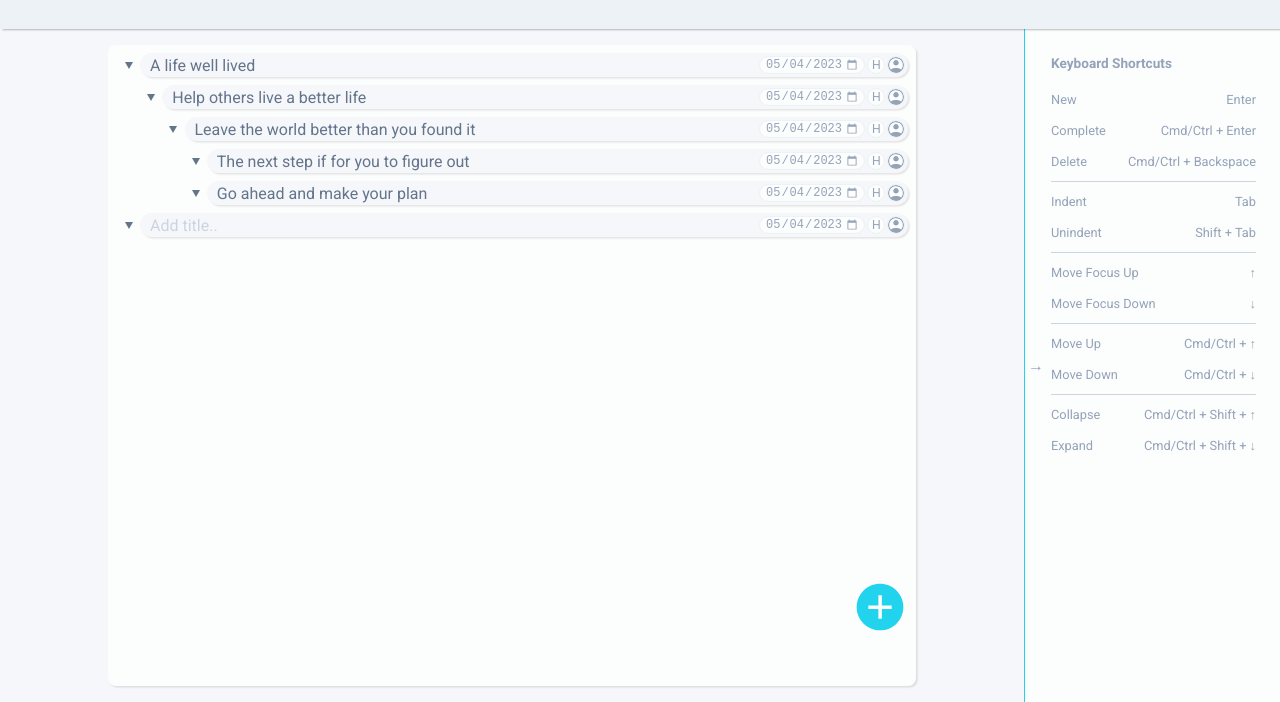
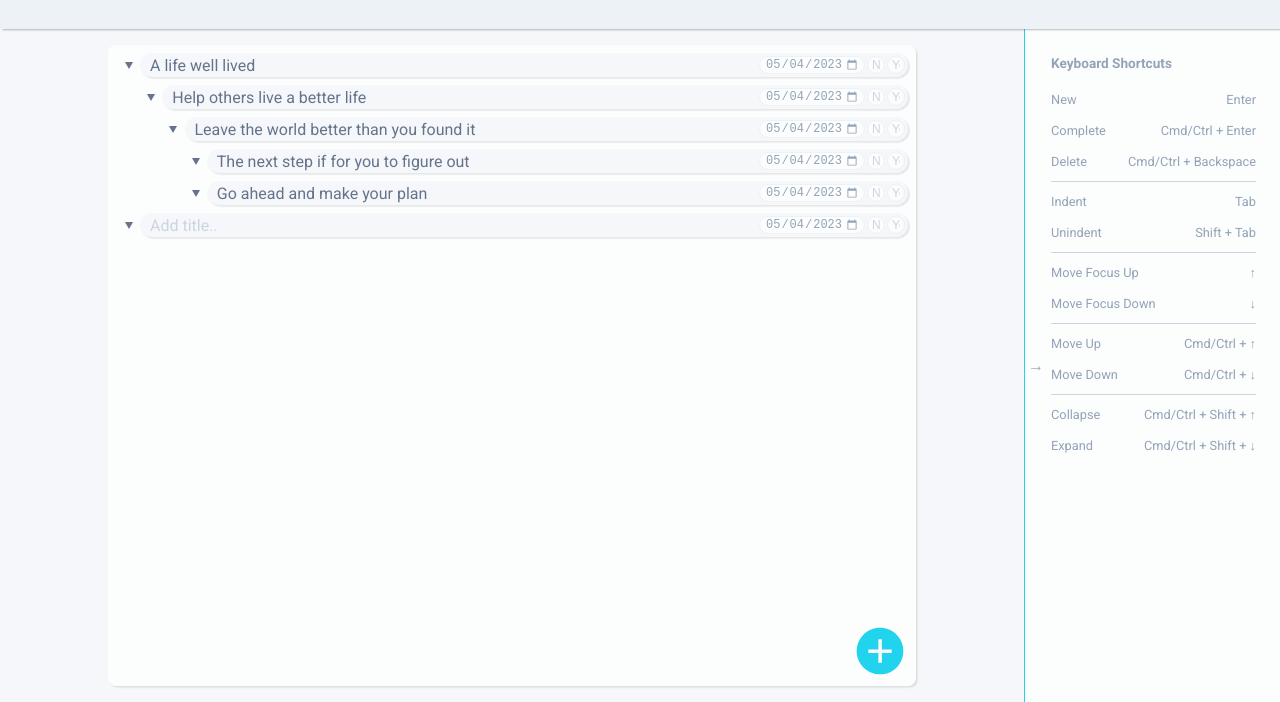
Before and after one commit to aste/GoGoDo, a website built with webpack: page src/template.html in a window 1280 px wide. Shown: the part 98-800 px from the top of the page. Built offline with nearby package versions, Linux system fonts and the light colour scheme; files whose address does not match are found by name.

Commit message:
Add priority settings and manager functionality

```diff
--- a/src/index.js
+++ b/src/index.js
@@ -26,8 +26,8 @@ function createNodeObject(title) {
         title: title,
         uuid: uuid(),
         dueDate: dateFns.addDays(dateFns.addHours(dateFns.startOfDay(new Date()), 18), 7),
-        priorityLevel: "H",
-        projectManager: "You",
+        priorityLevel: "N",
+        projectManager: "You are the manager",
         collapseNode: false,
         complete: false,
         hidden: false,
@@ -74,7 +74,6 @@ function toggleComplete(node, parentComplete = null) {
 
 function hide(node, applyToParent = false) {
     if (applyToParent) {
-        console.log(node)
         node.hidden = true
     } else {
         node.childrenShown = false
@@ -84,7 +83,6 @@ function hide(node, applyToParent = false) {
 
 function show(node, applyToParent = false) {
     if (applyToParent) {
-        console.log(node)
         node.hidden = false
     } else {
         node.childrenShown = true
@@ -213,21 +211,55 @@ function renderNode(node) {
 
     nodeMenuElement.appendChild(dueDateInput);
 
-    const priorityBtn = document.createElement('button');
-    priorityBtn.classList.add('nodeBtn', 'nodePriority');
-    priorityBtn.title = 'High Priority';
-    priorityBtn.textContent = node.priorityLevel;
-    nodeMenuElement.appendChild(priorityBtn);
 
-    const ownerBtn = document.createElement('button');
-    ownerBtn.classList.add('nodeBtn', 'nodeOwner');
-    ownerBtn.title = 'You are the manager';
+    const prioritySelect = document.createElement('select');
+    prioritySelect.classList.add('nodeBtn', 'nodePriority');
 
-    const ownerImg = document.createElement('img');
-    ownerImg.src = './anonProfileIconGrey.svg';
-    ownerImg.alt = 'Profile Icon';
-    ownerBtn.appendChild(ownerImg);
-    nodeMenuElement.appendChild(ownerBtn);
+    const priorities = [
+        { value: 'No', label: 'No Priority' },
+        { value: 'Low', label: 'Low Priority' },
+        { value: 'Medium', label: 'Medium Priority' },
+        { value: 'High', label: 'High Priority' },
+    ];
+
+    priorities.forEach((priority) => {
+        const priorityOption = document.createElement('option');
+        priorityOption.value = priority.value;
+        priorityOption.textContent = priority.label;
+        priorityOption.selected = priority.value === node.priorityLevel;
+        prioritySelect.appendChild(priorityOption);
+    });
+
+    prioritySelect.addEventListener('change', (event) => {
+        node.priorityLevel = event.target.value;
+    });
+
+    nodeMenuElement.appendChild(prioritySelect);
+
+
+    const managerSelect = document.createElement('select');
+    managerSelect.classList.add('nodeBtn', 'nodeManager');
+
+    const managers = [
+        { value: 'You', label: 'You are the project manager' },
+        { value: 'Michael', label: 'Ada Lovelace is the project manager' },
+        { value: 'Pam', label: 'Guido van Rossum is the project manager' },
+        { value: 'Dwight', label: 'Linus Torvalds is the project manager' },
+    ];
+
+    managers.forEach((manager) => {
+        const managerOption = document.createElement('option');
+        managerOption.value = manager.value;
+        managerOption.textContent = manager.label;
+        managerOption.selected = manager.value === node.manager;
+        managerSelect.appendChild(managerOption);
+    });
+
+    managerSelect.addEventListener('change', (event) => {
+        node.manager = event.target.value;
+    });
+
+    nodeMenuElement.appendChild(managerSelect);
 
     return nodeElement;
 }
@@ -254,8 +286,6 @@ function collapseExpandDomNode(event) {
         renderTree(rootObj);
         moveFocusTo(currentUuid)
     }
-
-    if (event.key === "Enter") { console.log('enter') }
 
 }
 
@@ -286,6 +316,7 @@ function toggleCompleteDomNode(event) {
         toggleComplete(objNode)
         clearDomTree();
         renderTree(rootObj);
+        moveFocusTo(currentUuid)
     }
 }
 
--- a/src/styles/styles.css
+++ b/src/styles/styles.css
@@ -213,11 +213,6 @@ body,
   margin-left: var(--node-margin);
 }
 
-.nodePriority,
-.nodeOwner {
-  min-width: 1rem;
-}
-
 .nodeOwner {
   padding: 0;
   border: none;
@@ -225,7 +220,6 @@ body,
 
 #newTaskBtn {
   margin-top: auto;
-  margin-bottom: 2.75rem;
   align-self: flex-end;
   width: 4rem;
   outline: none;
@@ -363,9 +357,19 @@ body,
 .dueDateInput {
   border: var(--light-background);
   background-color: var(--very-light-background);
+  cursor: pointer;
   min-width: 6rem;
 }
 
 ::-webkit-calendar-picker-indicator {
   filter: invert(77%) sepia(19%) saturate(305%) hue-rotate(175deg) brightness(81%) contrast(89%);
+  cursor: pointer;
 }
+
+
+.nodeManager,
+.nodePriority {
+  -webkit-appearance: none;
+  -moz-appearance: none;
+  color: var(--light-grey);
+}
```
